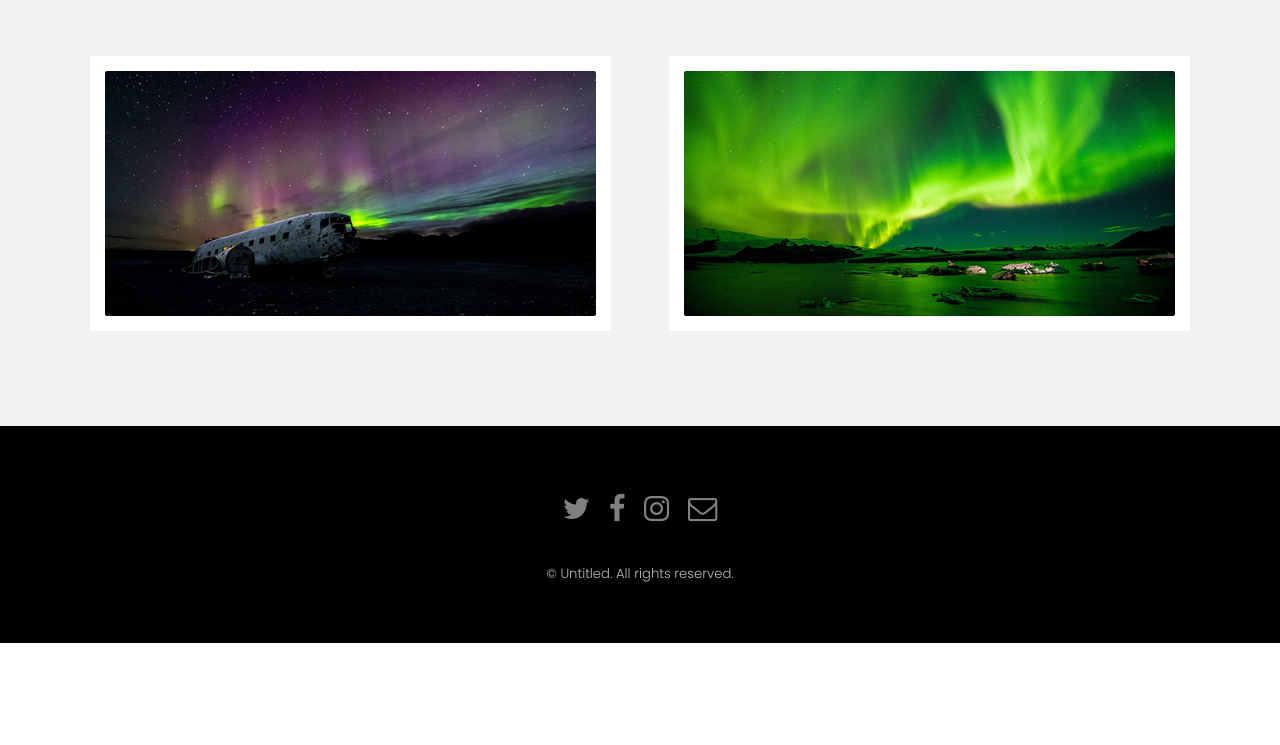
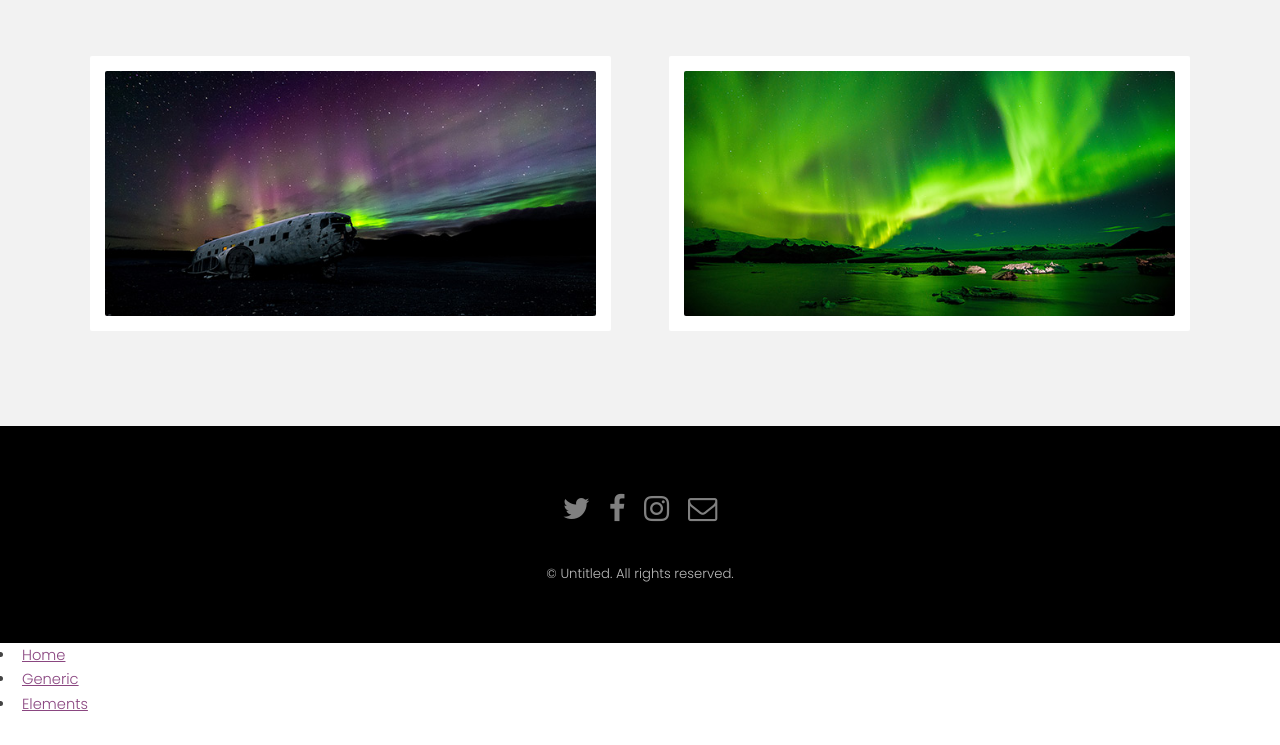
Before and after one commit to rydernguyen/Portfolio, a plain HTML site: page index.html in a window 1280 px wide. Shown: the part 1521-2266 px from the top of the page. Before the commit the page ends 2164 px from the top, so only its background shows below. Drawn offline with Linux system fonts and the light colour scheme.

Commit message:
Trying static menu1 instead

```diff
--- a/index.html
+++ b/index.html
@@ -119,15 +119,22 @@
             </footer>
 
             <!-- Nav -->
-            <nav id="menu">
+            <!-- <nav id="menu">
                 <ul class="links">
                     <li><a href="index.html">Home</a></li>
                     <li><a href="generic.html">Generic</a></li>
                     <li><a href="elements.html">Elements</a></li>
                 </ul>
-                <a href="#menu" class="close" style="-webkit-tap-highlight-color: rgba(0, 0, 0, 0);">
-                    ::before
+                <a href="#menu" class="close" style="-webkit-tap-highlight-color: rgba(0, 0, 0, 0);">::before
                 </a>
+            </nav> -->
+            <nav id="menu1">
+                <ul class="links">
+                    <li><a href="index.html">Home</a></li>
+                    <li><a href="generic.html">Generic</a></li>
+                    <li><a href="elements.html">Elements</a></li>
+                </ul>
             </nav>
+
     </body>
 </html>
```
